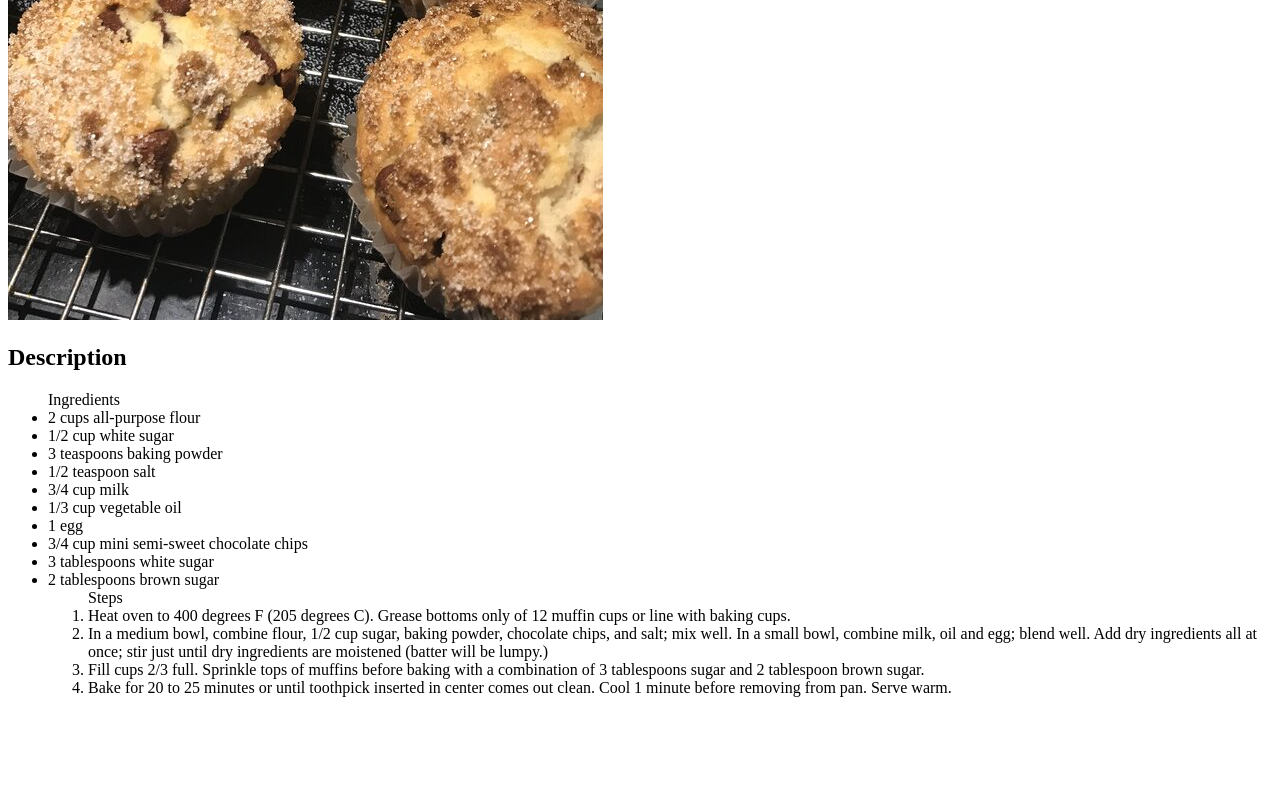
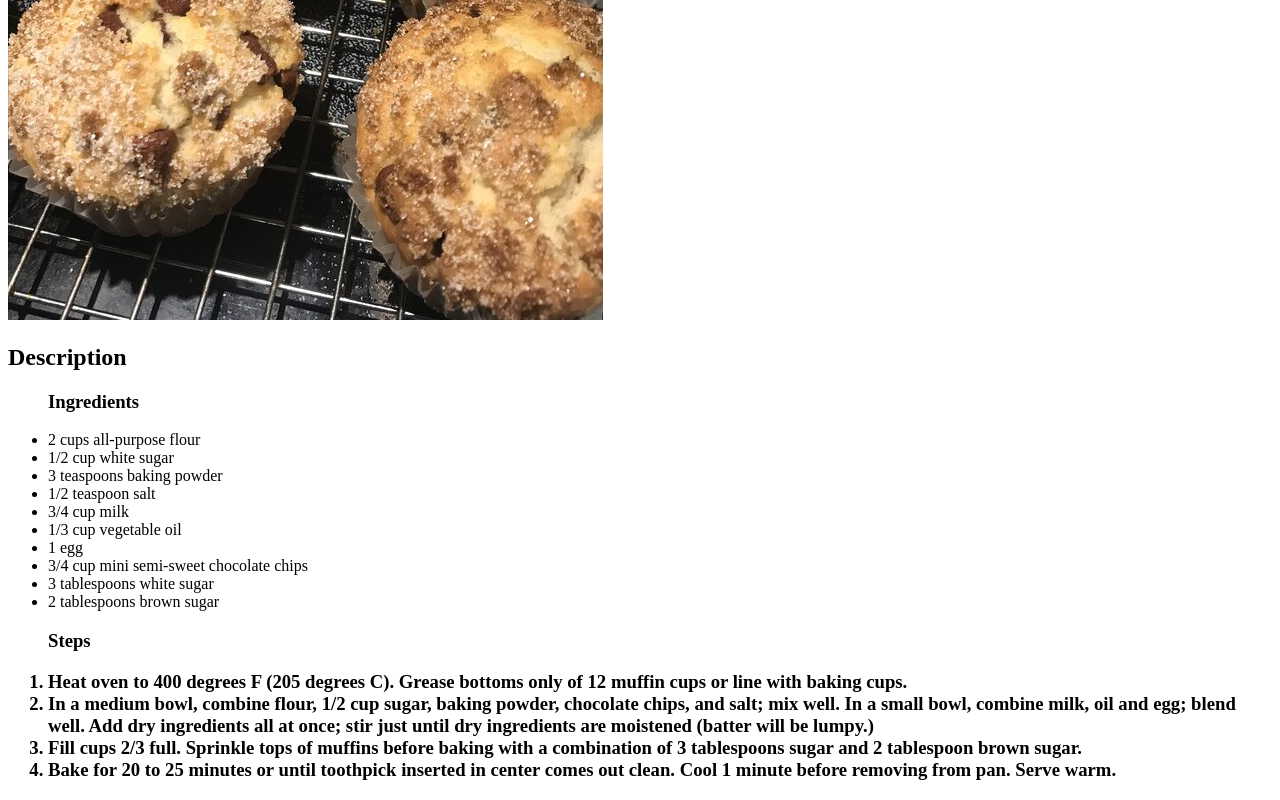
Before and after one commit to vinayvinay0/odin-recipes, a plain HTML site: page recipes/Chocolate_Chip_Muffins.html in a window 1280 px wide. Shown: the part 550-1350 px from the top of the page. Before the commit the page ends 1263 px from the top, so only its background shows below. Drawn offline with Linux system fonts and the light colour scheme.

Commit message:
Update Chocolate_Chip_Muffins.html

```diff
--- a/recipes/Chocolate_Chip_Muffins.html
+++ b/recipes/Chocolate_Chip_Muffins.html
@@ -9,7 +9,7 @@
         <img src="../images/chocochip_muffins.png" alt="Finished Dish" /><br>
         <h2>Description</h2>
             <ul>
-                Ingredients
+                <h3>Ingredients</h3>
                 <li>2 cups all-purpose flour</li>
                 <li>1/2 cup white sugar</li>
                 <li>3 teaspoons baking powder</li>
@@ -20,15 +20,14 @@
                 <li>3/4 cup mini semi-sweet chocolate chips</li>
                 <li>3 tablespoons white sugar</li>
                 <li>2 tablespoons brown sugar</li>
-
-                <ol>
-                    Steps
-                    <li>Heat oven to 400 degrees F (205 degrees C). Grease bottoms only of 12 muffin cups or line with baking cups.</li>
-                    <li>In a medium bowl, combine flour, 1/2 cup sugar, baking powder, chocolate chips, and salt; mix well. In a small bowl, combine milk, oil and egg; blend well. Add dry ingredients all at once; stir just until dry ingredients are moistened (batter will be lumpy.)</li>
-                    <li>Fill cups 2/3 full. Sprinkle tops of muffins before baking with a combination of 3 tablespoons sugar and 2 tablespoon brown sugar.</li>
-                    <li>Bake for 20 to 25 minutes or until toothpick inserted in center comes out clean. Cool 1 minute before removing from pan. Serve warm.</li>
-                </ol>
             </ul>
+            <ol>
+                <h3>Steps<h3>
+                <li>Heat oven to 400 degrees F (205 degrees C). Grease bottoms only of 12 muffin cups or line with baking cups.</li>
+                <li>In a medium bowl, combine flour, 1/2 cup sugar, baking powder, chocolate chips, and salt; mix well. In a small bowl, combine milk, oil and egg; blend well. Add dry ingredients all at once; stir just until dry ingredients are moistened (batter will be lumpy.)</li>
+                <li>Fill cups 2/3 full. Sprinkle tops of muffins before baking with a combination of 3 tablespoons sugar and 2 tablespoon brown sugar.</li>
+                <li>Bake for 20 to 25 minutes or until toothpick inserted in center comes out clean. Cool 1 minute before removing from pan. Serve warm.</li>
+            </ol>
 
 </body>
 </html>
```
